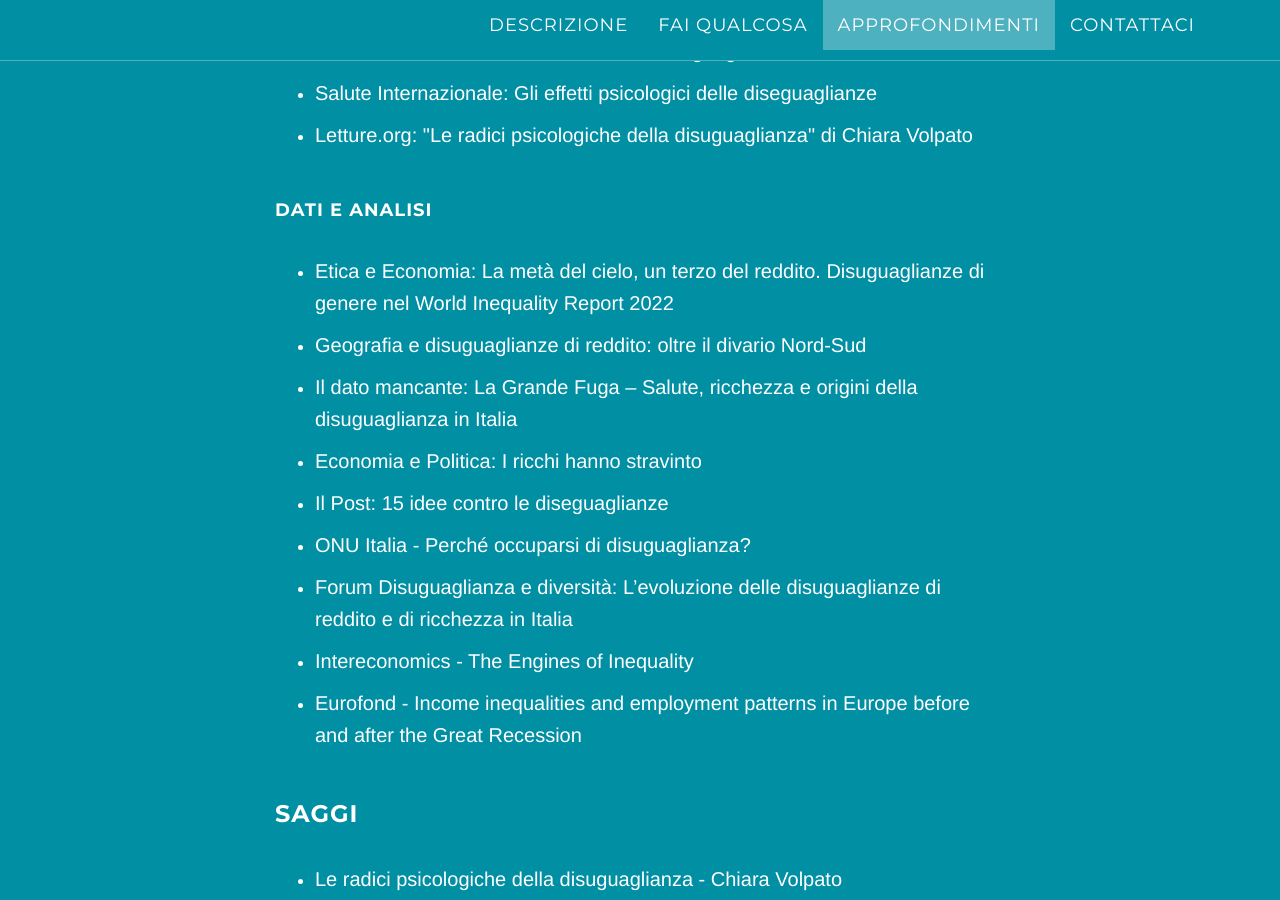
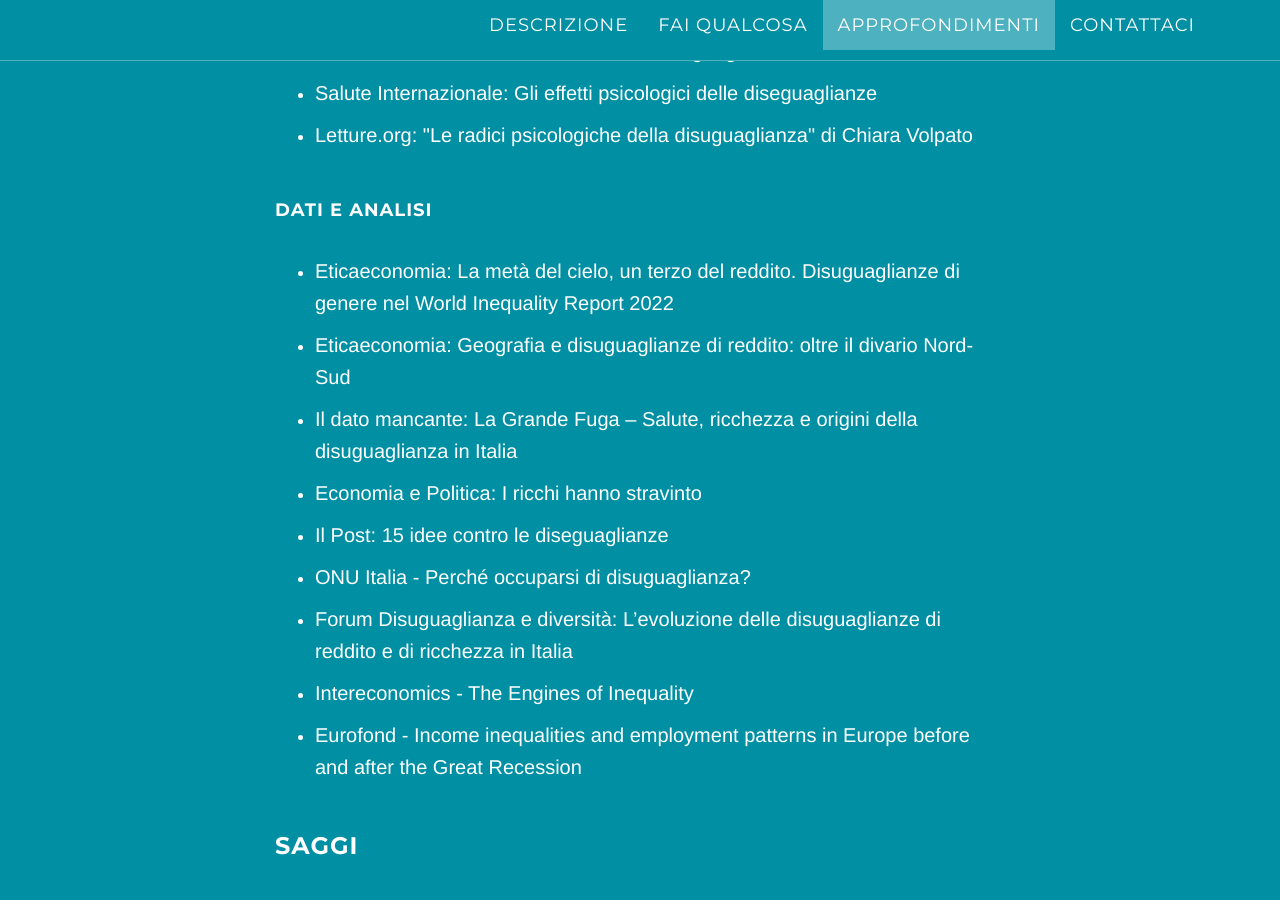
Before and after one commit to boringandsad/facciaafaccia, a Jekyll site: the page built from index.html, in a window 1280 px wide and 900 px high, scrolled down 3476 px. Built offline with Jekyll 4.4.1, drawn with Linux system fonts in a browser that asks for light colours.

Commit message:
Update approfondimenti.html

```diff
--- a/_includes/approfondimenti.html
+++ b/_includes/approfondimenti.html
@@ -29,9 +29,9 @@
                     <h4>Dati e analisi</h4>
                       <ul class="deepening">
                       <li>
-                        <a target='_blank' href='https://www.eticaeconomia.it/la-meta-del-cielo-un-terzo-del-reddito-disuguaglianze-di-genere-nel-world-inequality-report-2022/'>Etica e Economia: La metà del cielo, un terzo del reddito. Disuguaglianze di genere nel World Inequality Report 2022</a></li>
+                        <a target='_blank' href='https://www.eticaeconomia.it/la-meta-del-cielo-un-terzo-del-reddito-disuguaglianze-di-genere-nel-world-inequality-report-2022/'>Eticaeconomia: La metà del cielo, un terzo del reddito. Disuguaglianze di genere nel World Inequality Report 2022</a></li>
 <li>
-                        <a target='_blank' href='https://www.eticaeconomia.it/geografia-e-disuguaglianze-di-reddito-oltre-il-divario-nord-sud/'>Geografia e disuguaglianze di reddito: oltre il divario Nord-Sud</a></li>
+                        <a target='_blank' href='https://www.eticaeconomia.it/geografia-e-disuguaglianze-di-reddito-oltre-il-divario-nord-sud/'>Eticaeconomia: Geografia e disuguaglianze di reddito: oltre il divario Nord-Sud</a></li>
                       <li>
                         <a target='_blank' href='http://www.ildatomancante.it/opendata/popolazione/799/la-grande-fuga-salute-ricchezza-e-origini-della-disuguaglianza-in-italia/'>Il dato mancante: La Grande Fuga – Salute, ricchezza e origini della disuguaglianza in Italia</a></li>
                       <li>
```
